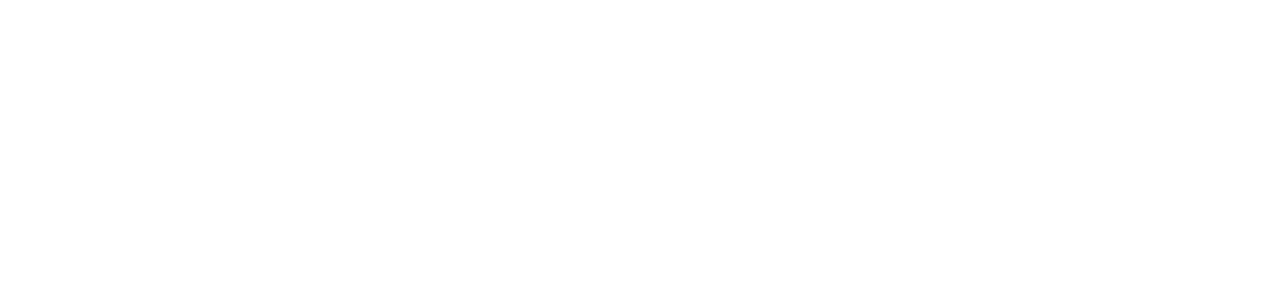
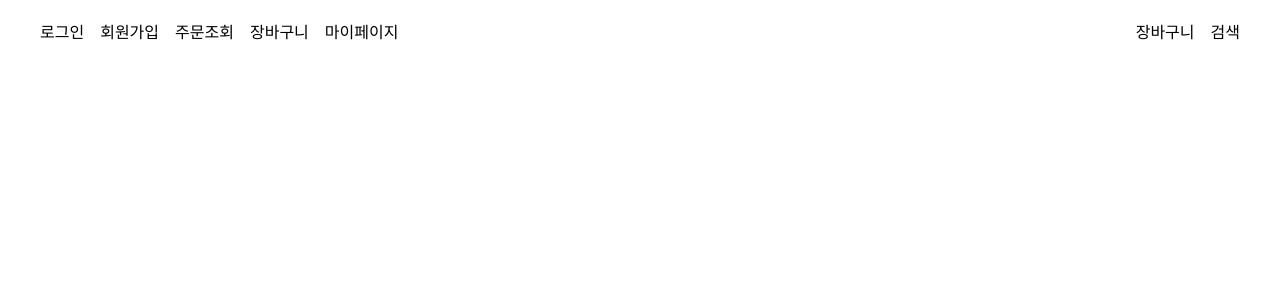
Before and after one commit to wooktori/commerce, a React (Vite) app: page / in a window 1280 px wide. Shown: the top 300 px of the page. Built offline with nearby package versions, Linux system fonts and the light colour scheme.

Commit message:
Feat: Header Component 생성

```diff
--- a/src/App.tsx
+++ b/src/App.tsx
@@ -1,8 +1,10 @@
 import { Outlet } from "react-router";
+import Header from "./components/Header";
 
 function App() {
   return (
     <>
+      <Header />
       <Outlet />
     </>
   );
--- /dev/null
+++ b/src/components/Header.tsx
@@ -0,0 +1,17 @@
+export default function Header() {
+  return (
+    <div className="flex justify-between mx-10 my-5">
+      <div className="flex gap-4">
+        <span>로그인</span>
+        <span>회원가입</span>
+        <span>주문조회</span>
+        <span>장바구니</span>
+        <span>마이페이지</span>
+      </div>
+      <div className="flex gap-4">
+        <span>장바구니</span>
+        <span>검색</span>
+      </div>
+    </div>
+  );
+}
```
